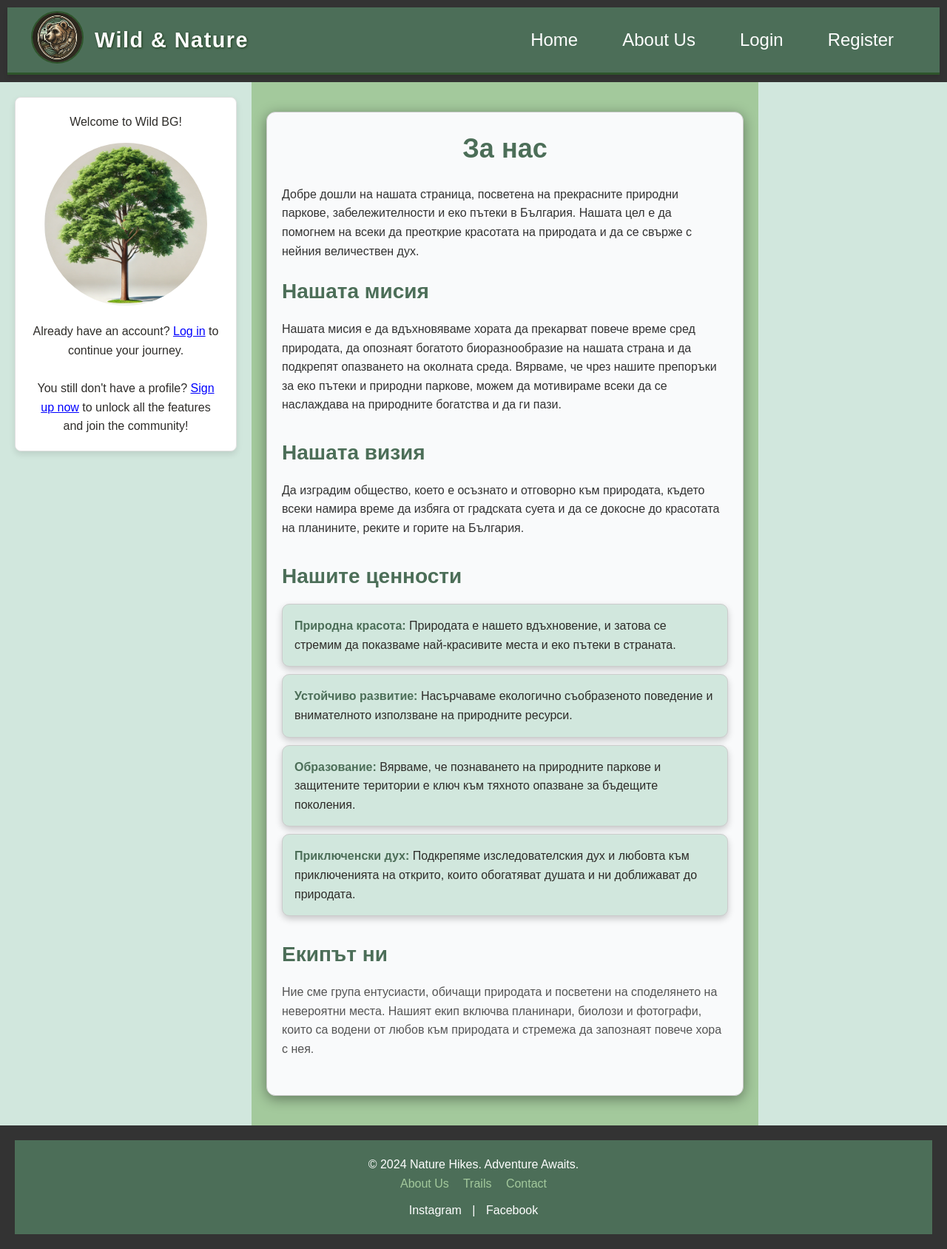
After one commit to VladimirSiTozi/Wild-BG, a Django app: page /about-us/ in a window 1280 px wide. The commit adds this page. Shown: the whole page at 74% size. Run offline with Django 5.2, Linux system fonts and the light colour scheme; data that the repository does not hold is empty.

Commit message:
add: About Us page - html, css and view

```diff
--- /dev/null
+++ b/static/styles/about-us.css
@@ -0,0 +1,92 @@
+/* General container styling for the About Us section */
+#about-us .container {
+    max-width: 850px;
+    margin: 20px auto;
+    padding: 20px;
+    background-color: #f9fafb; /* Light background for better readability */
+    border: 1px solid #ccc; /* Border similar to other cards */
+    border-radius: 12px;
+    box-shadow: 0 4px 18px rgba(0, 0, 0, 0.4); /* Shadow for consistency */
+    font-family: Arial, sans-serif;
+}
+
+/* Section Title Styling */
+#about-us h1 {
+    text-align: center;
+    font-size: 36px;
+    color: #4c6e58; /* Use a green color similar to other pages */
+    margin-bottom: 20px;
+    font-weight: bold;
+}
+
+/* Paragraph Styling */
+#about-us p {
+    font-size: 16px;
+    color: #333;
+    line-height: 1.6; /* Improve readability */
+    margin-bottom: 20px;
+}
+
+/* Mission and Vision Sections Styling */
+#about-us .mission, #about-us .vision, #about-us .team {
+    margin-bottom: 30px;
+}
+
+/* Subtitles Styling */
+#about-us h2 {
+    font-size: 28px;
+    color: #4c6e58;
+    margin-bottom: 15px;
+    font-weight: bold;
+}
+
+/* Styling for Values Section */
+#about-us .values ul {
+    list-style-type: none; /* Remove default bullets */
+    padding: 0;
+    margin-bottom: 30px;
+}
+
+#about-us .values li {
+    background-color: #d1e7dd; /* Light green background similar to cards */
+    border: 1px solid #ccc;
+    border-radius: 10px;
+    padding: 16px;
+    margin-bottom: 10px;
+    box-shadow: 0 4px 10px rgba(0, 0, 0, 0.2);
+}
+
+#about-us .values li strong {
+    color: #4c6e58; /* Highlight the key term */
+}
+
+/* Team Section Styling */
+#about-us .team p {
+    font-size: 16px;
+    color: #555; /* A bit lighter for differentiation */
+    line-height: 1.6;
+}
+
+/* Responsiveness for Mobile Devices */
+@media (max-width: 768px) {
+    #about-us .container {
+        width: 95%;
+        padding: 16px;
+    }
+
+    #about-us h1 {
+        font-size: 28px;
+    }
+
+    #about-us h2 {
+        font-size: 24px;
+    }
+
+    #about-us p {
+        font-size: 15px;
+    }
+
+    #about-us .values li {
+        padding: 12px;
+    }
+}
--- a/static/styles/home.css
+++ b/static/styles/home.css
@@ -2,7 +2,7 @@
     display: flex;
     align-items: center;
     margin-bottom: 20px;
-    background-color: #ffffff; /* White background */
+    background-color: whitesmoke; /* White background */
     border-radius: 10px; /* Rounded borders */
     padding: 15px; /* Padding for inner spacing */
     box-shadow: 0 4px 8px rgba(0, 0, 0, 0.1); /* Optional: subtle shadow for better visibility */
--- a/static/styles/styles.css
+++ b/static/styles/styles.css
@@ -7,4 +7,5 @@
 @import url("landmark.css");
 @import url("login-register.css");
 @import url("searchbar.css");
+@import url("about-us.css");
 @import url("footer.css");
--- /dev/null
+++ b/templates/common/about-us.html
@@ -0,0 +1,36 @@
+{% extends 'common/base.html' %}
+
+{% block content %}
+        <section id="about-us">
+        <div class="container">
+            <h1>За нас</h1>
+            <p>Добре дошли на нашата страница, посветена на прекрасните природни паркове, забележителности и еко пътеки в България. Нашата цел е да помогнем на всеки да преоткрие красотата на природата и да се свърже с нейния величествен дух.</p>
+
+            <div class="mission">
+                <h2>Нашата мисия</h2>
+                <p>Нашата мисия е да вдъхновяваме хората да прекарват повече време сред природата, да опознаят богатото биоразнообразие на нашата страна и да подкрепят опазването на околната среда. Вярваме, че чрез нашите препоръки за еко пътеки и природни паркове, можем да мотивираме всеки да се наслаждава на природните богатства и да ги пази.</p>
+            </div>
+
+            <div class="vision">
+                <h2>Нашата визия</h2>
+                <p>Да изградим общество, което е осъзнато и отговорно към природата, където всеки намира време да избяга от градската суета и да се докосне до красотата на планините, реките и горите на България.</p>
+            </div>
+
+            <div class="values">
+                <h2>Нашите ценности</h2>
+                <ul>
+                    <li><strong>Природна красота:</strong> Природата е нашето вдъхновение, и затова се стремим да показваме най-красивите места и еко пътеки в страната.</li>
+                    <li><strong>Устойчиво развитие:</strong> Насърчаваме екологично съобразеното поведение и внимателното използване на природните ресурси.</li>
+                    <li><strong>Образование:</strong> Вярваме, че познаването на природните паркове и защитените територии е ключ към тяхното опазване за бъдещите поколения.</li>
+                    <li><strong>Приключенски дух:</strong> Подкрепяме изследователския дух и любовта към приключенията на открито, които обогатяват душата и ни доближават до природата.</li>
+                </ul>
+            </div>
+
+            <div class="team">
+                <h2>Екипът ни</h2>
+                <p>Ние сме група ентусиасти, обичащи природата и посветени на споделянето на невероятни места. Нашият екип включва планинари, биолози и фотографи, които са водени от любов към природата и стремежа да запознаят повече хора с нея.</p>
+            </div>
+        </div>
+    </section>
+
+{% endblock %}
--- a/templates/common/nav.html
+++ b/templates/common/nav.html
@@ -12,7 +12,7 @@
     <div class="nav-right">
         <ul class="nav-links">
             <li><a href="{% url 'home' %}">Home</a></li>
-            <li><a href="#">About Us</a></li>
+            <li><a href="{% url 'about-us' %}">About Us</a></li>
             {% if not request.user.is_authenticated  %}
                 <li><a href="{% url 'login' %}">Login</a></li>
                 <li><a href="{% url 'register' %}">Register</a></li>
--- a/wildBg/common/urls.py
+++ b/wildBg/common/urls.py
@@ -6,5 +6,6 @@ from wildBg.post.views import add_comment
 urlpatterns = [
     # path('', views.test_home, name='test-home')
     path('', views.HomePageView.as_view(), name='home'),
+    path('about-us/', views.AboutUsPageView.as_view(), name='about-us'),
     path('comment/<int:pk>/', add_comment, name='post-comment'),
 ]
--- a/wildBg/common/views.py
+++ b/wildBg/common/views.py
@@ -2,7 +2,7 @@ from django.contrib.auth import get_user_model
 from django.db.models import Avg, Count, Q
 from django.http import HttpResponse
 from django.shortcuts import render, redirect
-from django.views.generic import ListView
+from django.views.generic import ListView, TemplateView
 
 from wildBg.accounts.models import Profile
 from wildBg.common.forms import SearchForm
@@ -51,5 +51,9 @@ class HomePageView(SidebarContextMixin, ListView):
         return queryset
 
 
+class AboutUsPageView(SidebarContextMixin, TemplateView):
+    template_name = 'common/about-us.html'
+
+
 def custom_404_view(request, exception=None):
     return render(request, '404.html', status=404)
```
